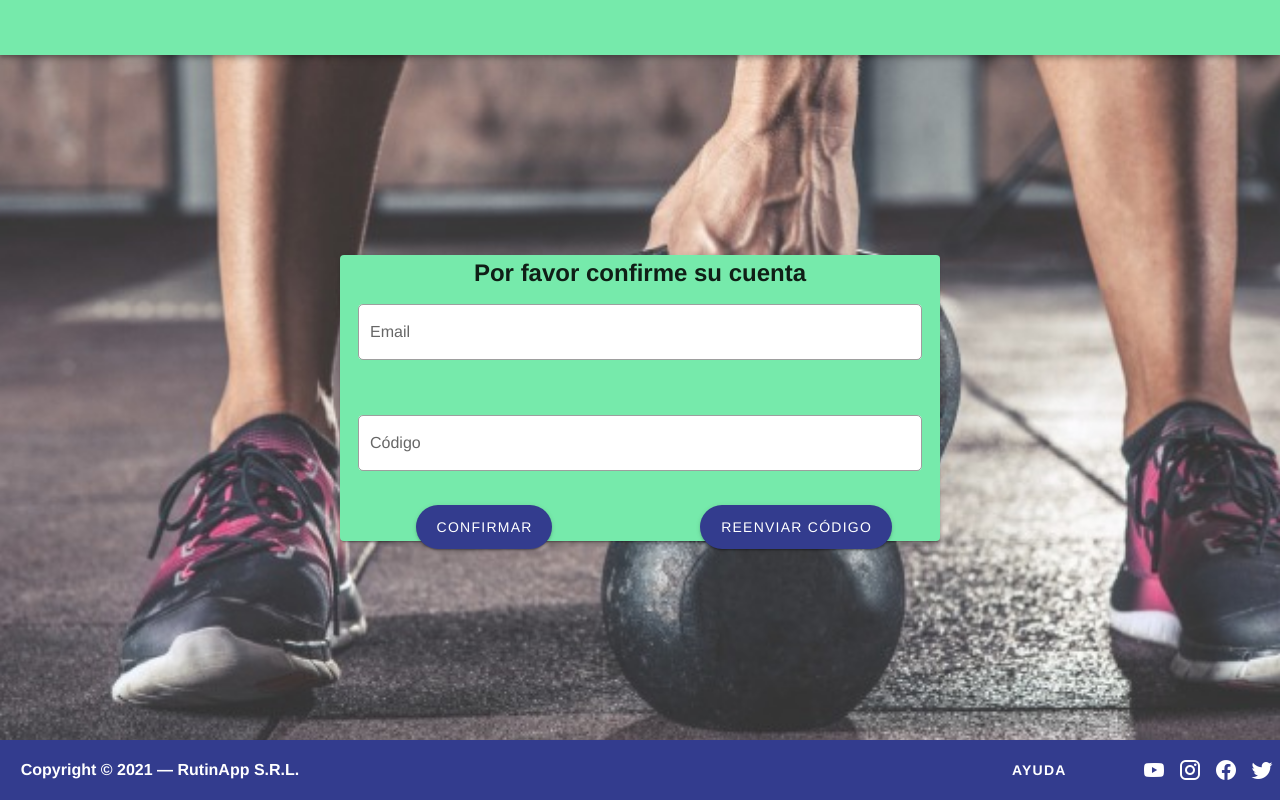
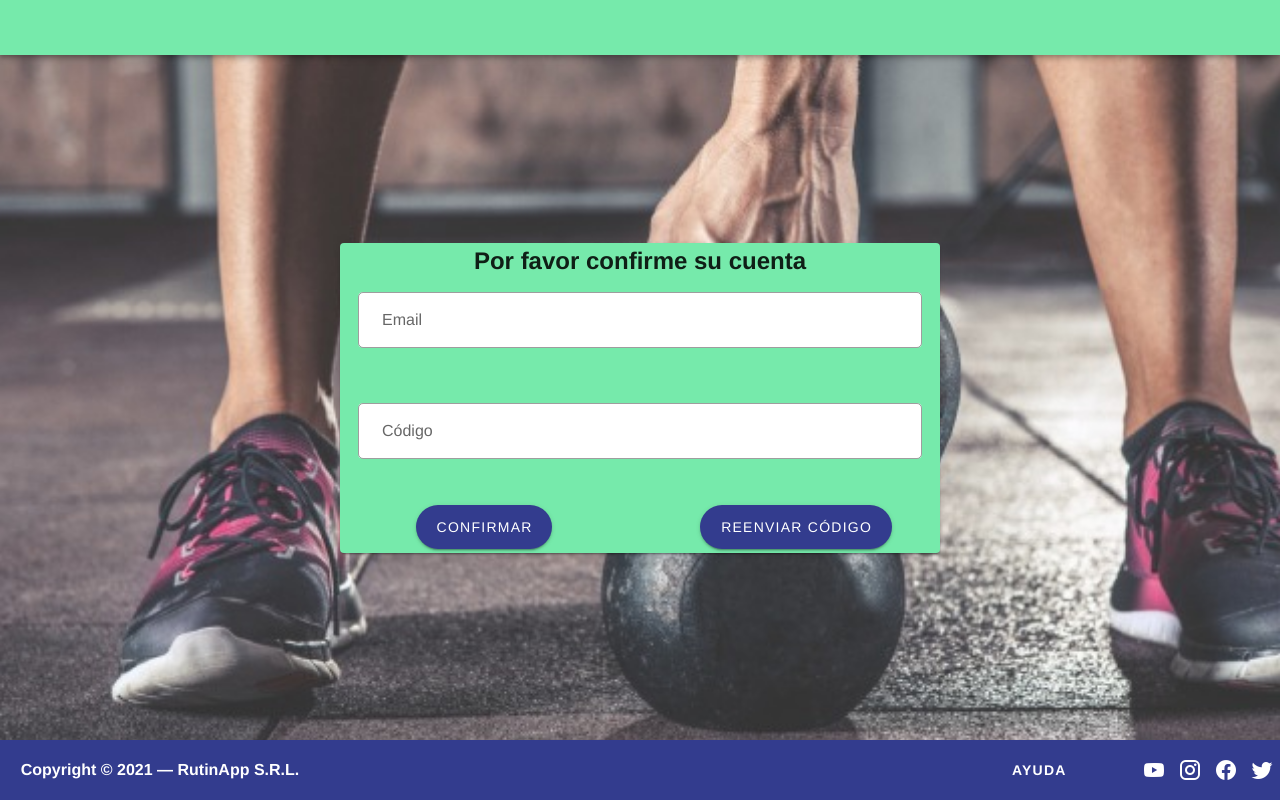
Before and after one commit to daviditco4/rutinapp-website, a Vue app: page /validateEmail in a window 1280 px wide. Built offline with nearby package versions, Linux system fonts and the light colour scheme.

Commit message:
botones dentro

```diff
--- a/src/views/ValidateEmail.vue
+++ b/src/views/ValidateEmail.vue
@@ -6,6 +6,7 @@
         <form align = "center">
           <v-row wrap>
             <v-text-field
+                rounded
                 class="field-style"
                 v-model="email"
                 outlined
@@ -16,6 +17,7 @@
           </v-row>
           <v-row>
             <v-text-field
+                rounded
                 class="field-style"
                 v-model="code"
                 outlined
@@ -24,13 +26,13 @@
             ></v-text-field>
           </v-row>
           <v-row >
-            <v-flex xs12 sm6 class="pa-1">
+            <v-flex xs12 sm6 class="pa-4">
               <v-btn
                   @click="this.submit"
                   rounded large color="secondary">Confirmar
               </v-btn>
             </v-flex>
-            <v-flex xs12 sm6 class="pa-1">
+            <v-flex xs12 sm6 class="pa-4">
               <v-btn
                   rounded large color="secondary"
                   @click="this.resend">Reenviar código</v-btn>
```
